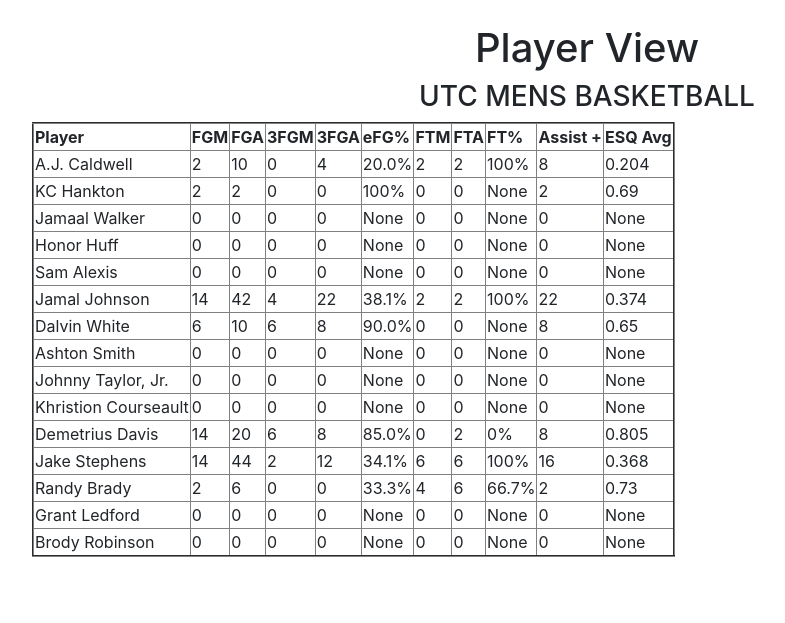
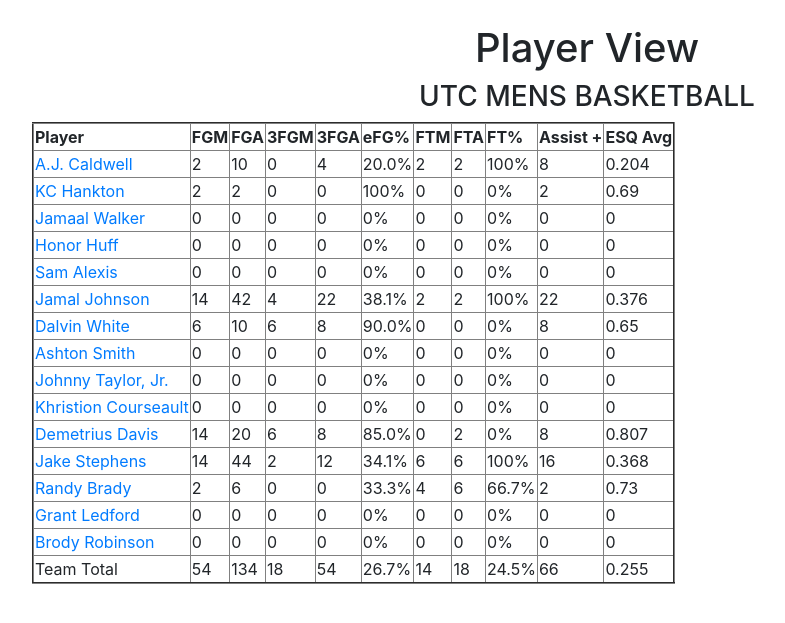
Before and after one commit to AndresCavalie/UTC_MONEYBALL, a Flask app: page /players in a window 1280 px wide. Shown: the part 56-679 px from the top of the page, without its empty margins (53-838 px from the left). Run offline with Flask 2, Linux system fonts and the light colour scheme; a user stored in the database is signed in; data comes from the database, SQL or seed files in the repository; some libraries are stand-ins or nearby versions.

Commit message:
Completed Players Page / need to handle nulls

```diff
--- a/website/templates/players.html
+++ b/website/templates/players.html
@@ -40,7 +40,7 @@
       {%set esqb = esq[i] %}
       {%endif%}
 
-    <td><a onClick="enterPlayer({{players[i].id}}, {{fgm[i]}}, {{fga[i]}}, {{fgm3[i]}}, {{fga3[i]}} ,  {{efgb}} , {{ftm[i]}}, {{fta[i]}}, {{ftpercb}} ,{{assist[i]}}, {{esqb}})">{{players[i].name}}</a></td>
+    <td><a href = ""onClick="enterPlayer({{players[i].id}}, {{fgm[i]}}, {{fga[i]}}, {{fgm3[i]}}, {{fga3[i]}} ,  {{efgb}} , {{ftm[i]}}, {{fta[i]}}, {{ftpercb}} ,{{assist[i]}}, {{esqb}})">{{players[i].name}}</a></td>
     <td>{{fgm[i]}}</td>
     <td>{{fga[i]}}</td>
     <td>{{fgm3[i]}}</td>
@@ -65,6 +65,21 @@
     <td>{{esq[i]}}</td>
 
   </tr>
+
   {%endfor%}
+  <tr>
+    <td>Team Total</td>
+    <td>{{sum['fgm']}}</td>
+    <td>{{sum['fga']}}</td>
+    <td>{{sum['fgm3']}}</td>
+    <td>{{sum['fga3']}}</td>
+    <td>{{sum['efg']}}{{"%"}}</td>
+    <td>{{sum['ftm']}}</td>
+    <td>{{sum['fta']}}</td>
+    <td>{{sum['ftperc']}}{{"%"}}</td>
+    <td>{{sum['assist']}}</td>
+
+    <td>{{sum['esq']}}</td>
+  </tr>
 </table>
 {%endblock%}
--- a/website/views.py
+++ b/website/views.py
@@ -21,7 +21,17 @@
 def players():
     # players = db.session.query(Player).join(Search).filter(Search.user_id == User.id).all()
     players = db.session.query(Player).all()
-    print(players)
+
+    fgms=0
+    fgas=0
+    fgm3s=0
+    fga3s=0
+    efgs=0
+    ftms=0
+    ftas=0
+    ftpercs=0
+    assists=0
+    esqs=0
     fgm = []
     fga = []
     fgm3 = []
@@ -41,40 +51,80 @@
 
                 efg_ = ((fgm_ + (Decimal(.5)*fgm3_)) / fga_)* (Decimal(100))
                 efg.append(efg_)
+                efgs += efg_
             else:
-                efg.append(None)
+                efg.append(0)
             fgm.append(db.session.query(Possession).filter(and_(Possession.shooter==player.id,Possession.result=="Make")).count())
+            fgms += db.session.query(Possession).filter(and_(Possession.shooter==player.id,Possession.result=="Make")).count()
             fga.append(db.session.query(Possession).filter(Possession.shooter==player.id).count())
+            fgas += db.session.query(Possession).filter(Possession.shooter==player.id).count()
             fgm3.append(db.session.query(Possession).filter(and_(Possession.shooter==player.id, Possession.result=="Make", (or_(Possession.shot=="SB3", Possession.shot=="D3", Possession.shot =="PT3", Possession.shot == "NP3")))).count())
+            fgm3s += db.session.query(Possession).filter(and_(Possession.shooter==player.id, Possession.result=="Make", (or_(Possession.shot=="SB3", Possession.shot=="D3", Possession.shot =="PT3", Possession.shot == "NP3")))).count()
             fga3.append(db.session.query(Possession).filter(and_(Possession.shooter==player.id, (or_(Possession.shot=="SB3", Possession.shot=="D3", Possession.shot =="PT3", Possession.shot == "NP3")))).count())
+            fga3s += db.session.query(Possession).filter(and_(Possession.shooter==player.id, (or_(Possession.shot=="SB3", Possession.shot=="D3", Possession.shot =="PT3", Possession.shot == "NP3")))).count()
             ftm.append(db.session.query(Possession).filter(and_(Possession.shooter==player.id, (or_(Possession.ftm==1, Possession.ftm ==2)))).count())
             ftm_ = Decimal(db.session.query(Possession).filter(and_(Possession.shooter==player.id, (or_(Possession.ftm==1, Possession.ftm ==2)))).count())
+            ftms += ftm_
             fta.append(db.session.query(Possession).filter(and_(Possession.shooter==player.id, (or_(Possession.fta==1, Possession.fta ==2)))).count())
+
             fta_ = Decimal(db.session.query(Possession).filter(and_(Possession.shooter==player.id, (or_(Possession.fta==1, Possession.fta ==2)))).count())
+            ftas += fta_
             esq_ = db.session.query(Possession.esq).filter(and_(Possession.shooter==player.id,Possession.result=="Make")).all()
+            getcontext().prec = 5
             sum = Decimal(0)
             for x in esq_:
-                sum += x[0]
+                sum = sum + Decimal(x[0])
+
+                if player.name == "Demetrius Davis":
+
+                    print(Decimal(x[0]))
+            if player.name == "Demetrius Davis":
+
+                print(sum)
             esq_ = sum
+
+            getcontext().prec = 3
             if fga_ != 0:
 
                 esq_ = (esq_ / fga_)#* Decimal(100)
                 esq.append(esq_)
+                esqs += esq_
+
             else:
-                esq.append(None)
+                esq.append(0)
             if fta_ != 0:
 
                 ftperc_ = (ftm_ / fta_) * (Decimal(100))
                 ftperc.append(ftperc_)
+                ftpercs += ftperc_
             else:
-                ftperc.append(None)
+                ftperc.append(0)
 
             assist.append(db.session.query(Possession).filter(and_(Possession.shooter==player.id,Possession.assist==1)).count())
+            assists += db.session.query(Possession).filter(and_(Possession.shooter==player.id,Possession.assist==1)).count()
 
 
-            print(fgm)
-    print(fgm)
-    return render_template("players.html",user=current_user,players=players, fgm = fgm , fga = fga, fgm3 = fgm3 , fga3 =fga3, efg=efg, ftm=ftm, fta=fta, ftperc = ftperc, assist = assist, esq = esq)
+
+    efgs = efgs / Decimal(len(players))
+    ftpercs = ftpercs / Decimal(len(players))
+    # getcontext().prec = 6
+    print("ESQQQQQQQQQQQQQQQQQQQQQQQQQQQQQQQQQQ")
+    print(esqs)
+    esqs = esqs / Decimal(len(players))
+
+    sum = {'fgm': fgms,
+           'fga': fgas,
+           'fgm3': fgm3s,
+           'fga3': fga3s,
+           'efg': efgs,
+           'ftm': ftms,
+           'fta': ftas,
+           'ftperc': ftpercs,
+           'assist': assists,
+           'esq': esqs
+           }
+
+    return render_template("players.html",user=current_user,players=players, fgm = fgm , fga = fga, fgm3 = fgm3 , fga3 =fga3, efg=efg, ftm=ftm, fta=fta, ftperc = ftperc, assist = assist, esq = esq , sum=sum)
 
 @views.route('/games', methods=['GET','POST'])
 @login_required
@@ -399,7 +449,7 @@
             efg_ = ((fgm_ + (Decimal(.5)*fgm3_)) / fga_)* (Decimal(100))
             efg.append(efg_)
         else:
-            efg.append(None)
+            efg.append(0)
         fgm.append(db.session.query(Possession).filter(and_(game.id==Possession.game_id,Possession.shooter==player.id,Possession.result=="Make")).count())
         fga.append(db.session.query(Possession).filter(game.id==Possession.game_id,Possession.shooter==player.id).count())
         fgm3.append(db.session.query(Possession).filter(and_(game.id==Possession.game_id,Possession.shooter==player.id, Possession.result=="Make", (or_(Possession.shot=="SB3", Possession.shot=="D3", Possession.shot =="PT3", Possession.shot == "NP3")))).count())
@@ -412,25 +462,28 @@
         sum = Decimal(0)
         for x in esq_:
             sum += Decimal(x[0])
+
+            if player.name == "Demetrius Davis":
+
+                    print(Decimal(x[0]))
+        if player.name == "Demetrius Davis":
+
+            print(sum)
+
         esq_ = sum
-        print("")
-        print("")
-        print("")
-        print("")
-        print("")
-        print("")
-        print(player.name)
 
-        print(sum)
 
-        print(fga_)
+
+
+
+
         if fga_ != 0:
 
             esq_ = (esq_ / fga_)#* Decimal(100)
 
             esq.append(esq_)
         else:
-            esq.append(None)
+            esq.append(0)
 
 
 
@@ -439,7 +492,7 @@
             ftperc_ = (ftm_ / fta_) * (Decimal(100))
             ftperc.append(ftperc_)
         else:
-            ftperc.append(None)
+            ftperc.append(0)
 
         assist.append(db.session.query(Possession).filter(and_(game.id==Possession.game_id,Possession.shooter==player.id,Possession.assist==1)).count())
 
@@ -483,11 +536,7 @@
 def enter_player():
         playerdata = json.loads(request.data)
         playerid = playerdata['playerId']
-        print("")
-        print("")
-        print("")
-        print("")
-        print("")
+
 
         fgm = playerdata['fgm']
         print(fgm)
```
